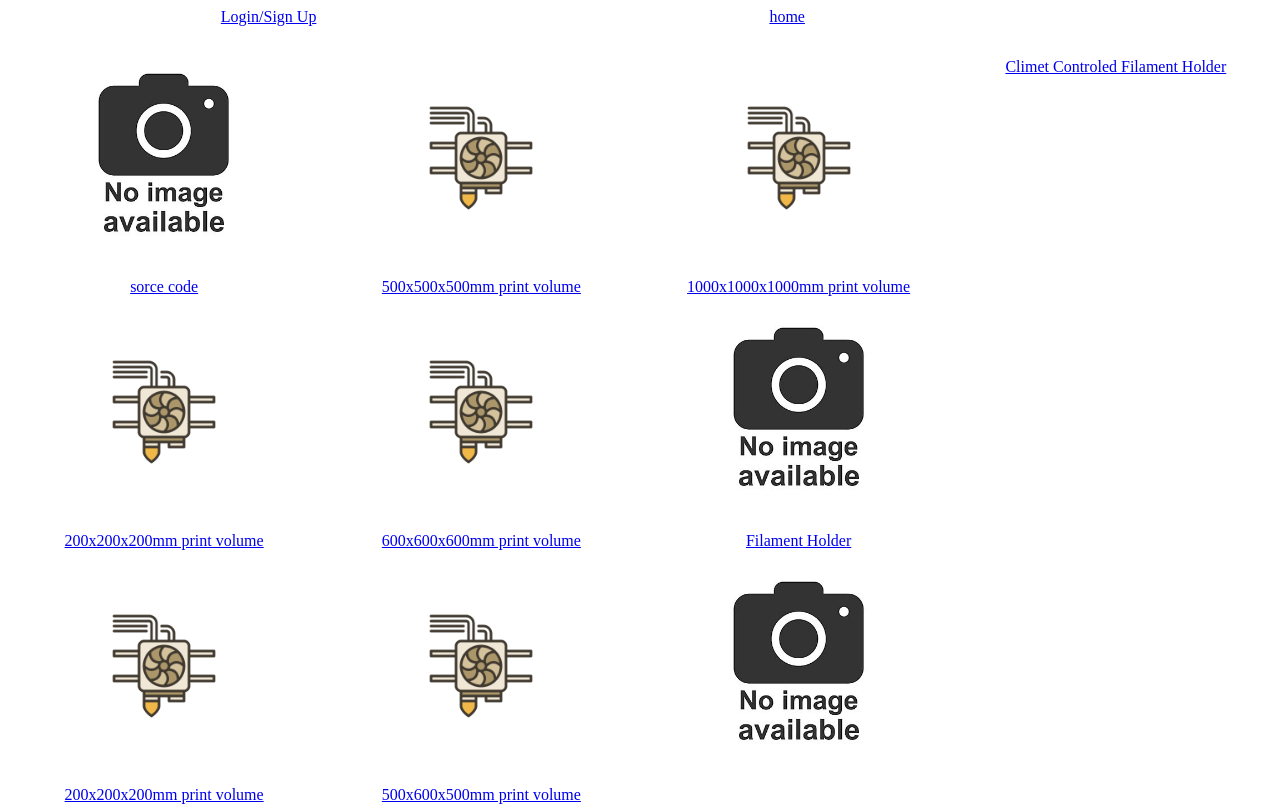
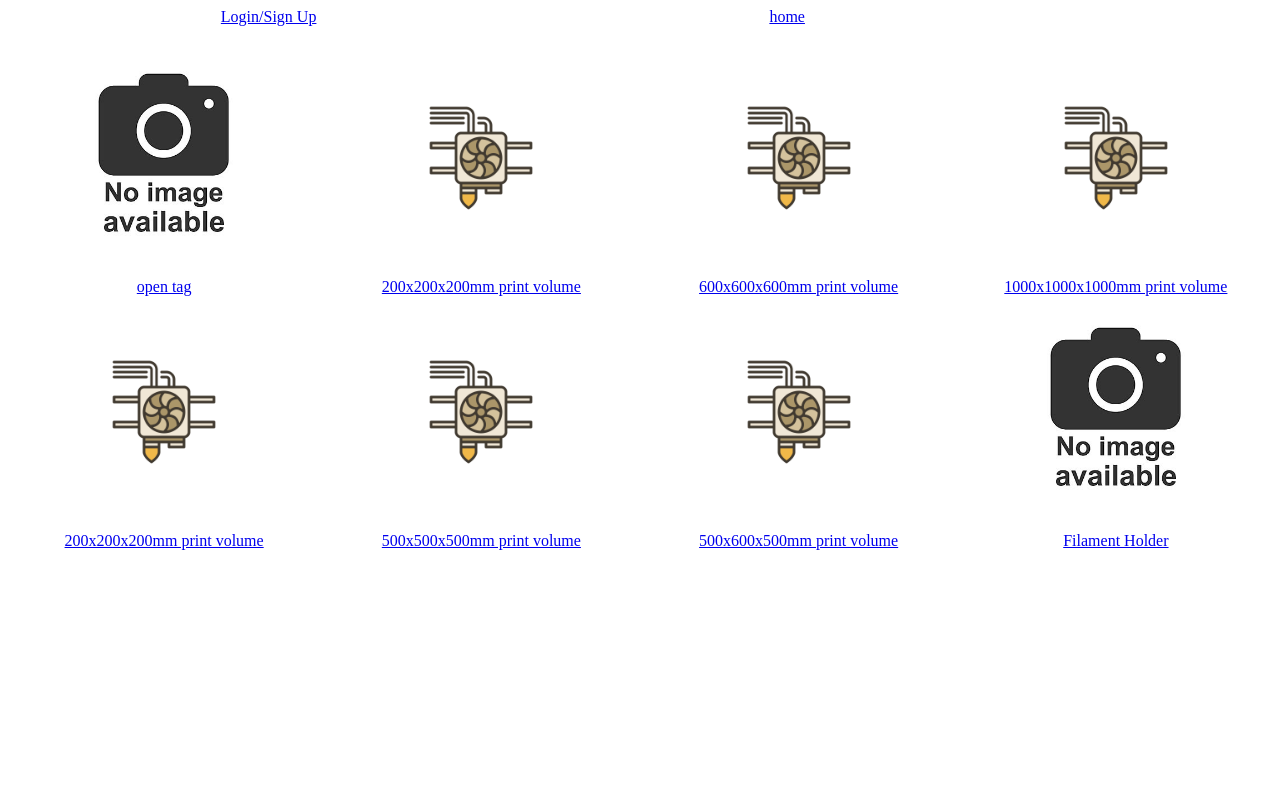
Before and after one commit to LocatedMaple38/lm38.ca, a plain HTML site: page 3D_printer.html in a window 1280 px wide. Shown: the top 812 px of the page. Drawn offline with Linux system fonts and the light colour scheme.

Commit message:
update all files

```diff
--- a/3D_printer.html
+++ b/3D_printer.html
@@ -6,6 +6,10 @@
 		<link rel="icon" type="image/x-icon" href="images/missing.jpg">
 		<meta name="viewport" content="with=device-width", "initial-scale=1.0">
 		<style>
+			body {
+				overflow-x: hidden;
+				min-width: 800px;
+			}
 			.topbar {
 				background: #ffffff;
 				padding: 0px;
@@ -52,9 +56,9 @@
 			</a>
 		</div>
 		<div class="items">
-			<a href="https://github.com/LocatedMaple38/3d_printer" target="_blank">
-				<img src="images/missing.jpg" alt="code">
-				<p>sorce code</p>
+			<a href="https://opentag3d.info/" target="_blank">
+				<img src="images/missing.jpg" alt="open tag">
+				<p>open tag</p>
 			</a>
 			<a href="3D_printer/200x200x200mm.html">
 				<img src="images/3d-printer-extruder-icon.jpg" alt="img" >
@@ -89,12 +93,6 @@
 				<img src="images/missing.jpg" alt="img">
 				<p>Filament Holder</p>
 			</a>
-
-			<a href="3D_printer/filamentHolder1.html">
-				<img src="images/missing.jpg" alt="img">
-				<p>Climet Controled Filament Holder</p>
-			</a>
-
 		</div>
 	</body>
 </html>
```
Also changed, not shown: 3D_printer/1000x1000x1000mm.html (+1 -1 lines), 3D_printer/200x200x200mm.html (+1 -1 lines), 3D_printer/400x400x400mm.html (+1 -1 lines), 3D_printer/500x500x500mm.html (+1 -1 lines), 3D_printer/500x600x500mm.html (+1 -1 lines), 3D_printer/600x600x600mm.html (+1 -1 lines), 3D_printer/filamentHolder.html (+1 -1 lines), SignUp.html (+5 -4 lines), bio.html (+1 -0 lines), index.html (+3 -3 lines), Login.html (indentation only).
